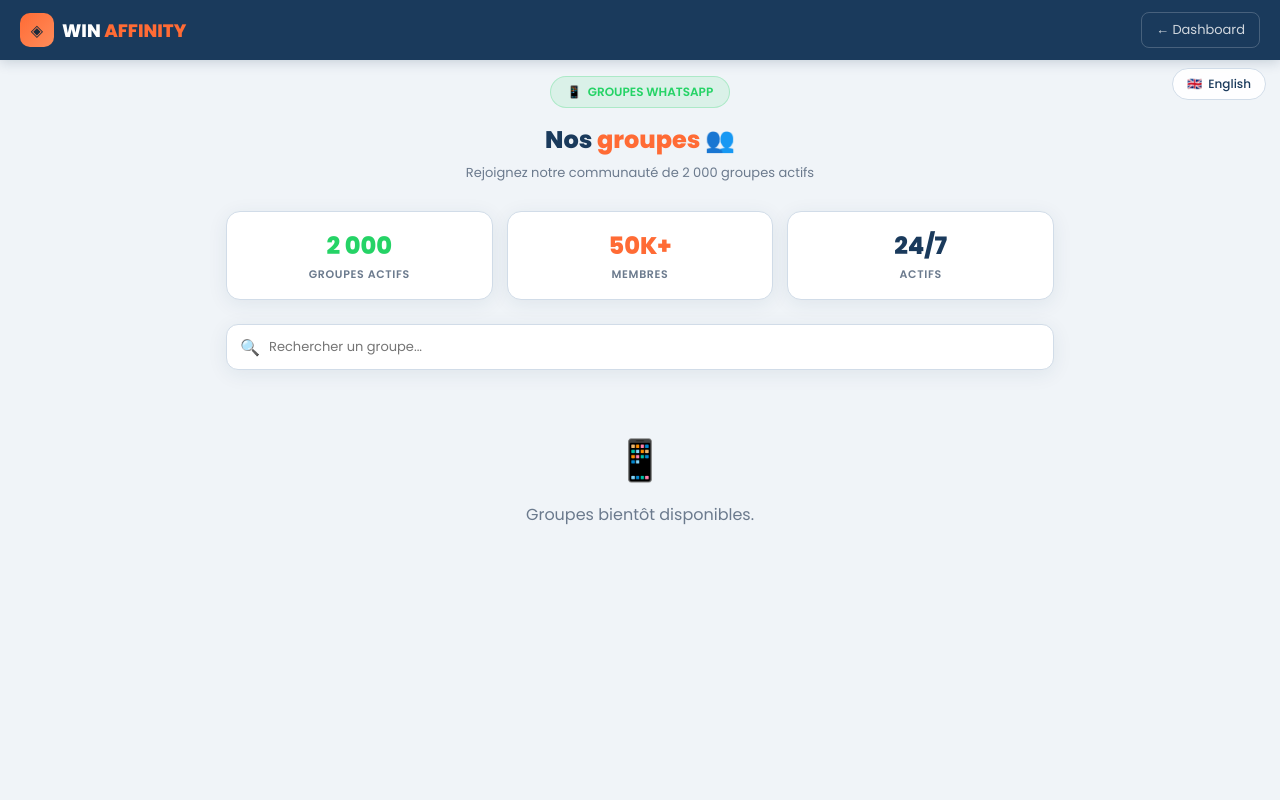
After one commit to abdoula14cherif/winaffinity, a Python web app: template app/templates/groupes.html in a window 1280 px wide. The commit adds this page. Run offline with Jinja, Linux system fonts and the light colour scheme; the template is opened without the code that fills it, so the values that code supplies are empty.

Commit message:
Formations et groupes ajoutés

```diff
--- a/app/main.py
+++ b/app/main.py
@@ -8,7 +8,7 @@ from slowapi import Limiter, _rate_limit_exceeded_handler
 from slowapi.errors import RateLimitExceeded
 from slowapi.util import get_remote_address
 from app.config import get_settings
-from app.routes import auth, payment, dashboard, withdrawal, gains, pages, admin, notifications, wheel, network
+from app.routes import auth, payment, dashboard, withdrawal, gains, pages, admin, notifications, wheel, network, learning
 
 settings = get_settings()
 logging.basicConfig(level=logging.INFO)
--- a/app/templates/dashboard.html
+++ b/app/templates/dashboard.html
@@ -152,6 +152,8 @@ tbody td{padding:11px 16px;font-size:13px;color:var(--txd);border-bottom:1px sol
     <a href="/gains" class="nav-item"><span class="nav-ico">💰</span><span data-fr="Mes gains" data-en="My Earnings">Mes gains</span></a>
     <a href="/wheel" class="nav-item"><span class="nav-ico">🎡</span><span data-fr="Roue chance" data-en="Lucky Wheel">Roue chance</span></a>
     <a href="/withdrawal" class="nav-item"><span class="nav-ico">💸</span><span data-fr="Retrait" data-en="Withdrawal">Retrait</span></a>
+    <a href="/formations" class="nav-item"><span class="nav-ico">🎓</span><span data-fr="Formations" data-en="Courses">Formations</span></a>
+    <a href="/groupes" class="nav-item"><span class="nav-ico">👥</span><span data-fr="Groupes" data-en="Groups">Groupes</span></a>
     <div class="nav-section-lbl" data-fr="SUPPORT" data-en="SUPPORT">SUPPORT</div>
     <a href="/profile" class="nav-item"><span class="nav-ico">👤</span><span data-fr="Mon profil" data-en="My Profile">Mon profil</span></a>
     <a href="/faq" class="nav-item"><span class="nav-ico">❓</span><span data-fr="FAQ" data-en="FAQ">FAQ</span></a>
--- /dev/null
+++ b/app/templates/groupes.html
@@ -0,0 +1,116 @@
+<!DOCTYPE html>
+<html lang="fr">
+<head>
+<meta charset="UTF-8"/>
+<meta name="viewport" content="width=device-width, initial-scale=1.0"/>
+<title>WIN AFFINITY — Groupes</title>
+<link href="https://fonts.googleapis.com/css2?family=Poppins:wght@400;500;600;700;800&display=swap" rel="stylesheet"/>
+<style>
+*,*::before,*::after{box-sizing:border-box;margin:0;padding:0}
+:root{--or:#FF6B35;--orl:#FF8C5A;--ord:rgba(255,107,53,.1);--bl:#1A3A5C;--bg:#F0F4F8;--wh:#FFFFFF;--tx:#1A2B3C;--txd:#6B7A8D;--bd:#D1DCE8;--ok:#00B894;--t:.3s;--sh:0 4px 20px rgba(26,58,92,.08)}
+html,body{min-height:100%;font-family:"Poppins",sans-serif;background:var(--bg);color:var(--tx)}
+.header{position:fixed;top:0;left:0;right:0;z-index:20;height:60px;display:flex;align-items:center;justify-content:space-between;padding:0 20px;background:var(--bl);box-shadow:0 2px 12px rgba(26,58,92,.2)}
+.brand-row{display:flex;align-items:center;gap:8px}
+.bico{width:34px;height:34px;border-radius:10px;background:linear-gradient(135deg,#FF6B35,#FF8C5A);display:flex;align-items:center;justify-content:center;font-size:16px}
+.bname{font-size:18px;font-weight:800;color:#fff}.bname span{color:#FF6B35}
+.back-btn{color:rgba(255,255,255,.8);text-decoration:none;font-size:13px;padding:7px 14px;border:1px solid rgba(255,255,255,.2);border-radius:8px}
+.page{min-height:100vh;padding:76px 16px 50px;max-width:860px;margin:0 auto}
+.hero{text-align:center;margin-bottom:28px}
+.hero-badge{display:inline-flex;align-items:center;gap:6px;background:rgba(37,211,102,.1);border:1.5px solid rgba(37,211,102,.25);border-radius:30px;padding:6px 16px;font-size:12px;font-weight:600;color:#25d366;margin-bottom:14px}
+.hero h1{font-size:24px;font-weight:800;color:var(--bl);margin-bottom:6px}
+.hero h1 span{color:var(--or)}
+.hero p{font-size:13px;color:var(--txd)}
+.stats-row{display:grid;grid-template-columns:repeat(3,1fr);gap:14px;margin-bottom:24px}
+.stat{background:var(--wh);border-radius:14px;padding:16px;text-align:center;box-shadow:var(--sh);border:1.5px solid var(--bd)}
+.sn{font-size:24px;font-weight:800;color:var(--bl)}
+.sn.gr{color:#25d366}.sn.or{color:var(--or)}
+.sl{font-size:11px;color:var(--txd);margin-top:3px;text-transform:uppercase;letter-spacing:.06em;font-weight:600}
+.search-wrap{position:relative;margin-bottom:20px}
+.search-wrap input{width:100%;background:var(--wh);border:1.5px solid var(--bd);border-radius:12px;padding:12px 12px 12px 42px;font-family:"Poppins",sans-serif;font-size:13px;color:var(--tx);outline:none;box-shadow:var(--sh)}
+.search-wrap input:focus{border-color:var(--or)}
+.search-ico{position:absolute;left:14px;top:50%;transform:translateY(-50%);font-size:16px}
+.grid{display:grid;grid-template-columns:repeat(2,1fr);gap:16px}
+.card{background:var(--wh);border-radius:14px;padding:20px;box-shadow:var(--sh);border:1.5px solid var(--bd);transition:all var(--t)}
+.card:hover{border-color:rgba(37,211,102,.3);transform:translateY(-2px)}
+.card-top{display:flex;align-items:center;gap:12px;margin-bottom:12px}
+.card-ico{width:46px;height:46px;border-radius:12px;background:rgba(37,211,102,.12);border:1.5px solid rgba(37,211,102,.2);display:flex;align-items:center;justify-content:center;font-size:22px;flex-shrink:0}
+.card-title{font-size:14.5px;font-weight:700;color:var(--bl);margin-bottom:2px}
+.card-cat{font-size:11px;color:var(--txd);font-weight:500}
+.card-desc{font-size:12.5px;color:var(--txd);line-height:1.5;margin-bottom:14px}
+.card-footer{display:flex;align-items:center;justify-content:space-between}
+.members-tag{display:flex;align-items:center;gap:5px;font-size:12px;color:var(--txd)}
+.btn-join{display:flex;align-items:center;gap:6px;padding:8px 16px;background:linear-gradient(135deg,#25d366,#20c05a);color:#fff;border:none;border-radius:9px;font-size:12.5px;font-weight:700;cursor:pointer;text-decoration:none;transition:all var(--t);font-family:"Poppins",sans-serif}
+.btn-join:hover{transform:translateY(-1px);box-shadow:0 4px 14px rgba(37,211,102,.4)}
+.empty{grid-column:1/-1;text-align:center;padding:40px;color:var(--txd)}
+.lb{position:fixed;top:68px;right:14px;z-index:50;background:rgba(255,255,255,.9);border:1.5px solid var(--bd);border-radius:30px;padding:6px 14px;display:flex;align-items:center;gap:6px;cursor:pointer;font-family:"Poppins",sans-serif;font-size:12px;font-weight:500;color:var(--bl)}
+@media(max-width:600px){.grid{grid-template-columns:1fr}.stats-row{grid-template-columns:1fr 1fr}}
+</style>
+</head>
+<body>
+<button class="lb" onclick="tl()"><span id="lf">🇬🇧</span><span id="ll">English</span></button>
+<header class="header">
+  <div class="brand-row"><div class="bico">◈</div><div class="bname">WIN <span>AFFINITY</span></div></div>
+  <a href="/dashboard" class="back-btn">← Dashboard</a>
+</header>
+<div class="page">
+  <div class="hero">
+    <div class="hero-badge">📱 <span data-fr="GROUPES WHATSAPP" data-en="WHATSAPP GROUPS">GROUPES WHATSAPP</span></div>
+    <h1>Nos <span>groupes</span> 👥</h1>
+    <p data-fr="Rejoignez notre communauté de 2 000 groupes actifs" data-en="Join our community of 2,000 active groups">Rejoignez notre communauté de 2 000 groupes actifs</p>
+  </div>
+  <div class="stats-row">
+    <div class="stat"><div class="sn gr">2 000</div><div class="sl" data-fr="Groupes actifs" data-en="Active groups">Groupes actifs</div></div>
+    <div class="stat"><div class="sn or">50K+</div><div class="sl" data-fr="Membres" data-en="Members">Membres</div></div>
+    <div class="stat"><div class="sn">24/7</div><div class="sl" data-fr="Actifs" data-en="Active">Actifs</div></div>
+  </div>
+  <div class="search-wrap">
+    <span class="search-ico">🔍</span>
+    <input type="text" id="searchInput" placeholder="Rechercher un groupe..." oninput="filterGroups()"/>
+  </div>
+  <div class="grid" id="groupsGrid">
+    {% for g in groups %}
+    <div class="card" data-name="{{ g.name.lower() }}" data-cat="{{ (g.category or '').lower() }}">
+      <div class="card-top">
+        <div class="card-ico">📱</div>
+        <div>
+          <div class="card-title">{{ g.name }}</div>
+          <div class="card-cat">{{ g.category or "Général" }}</div>
+        </div>
+      </div>
+      <div class="card-desc">{{ g.description or "Groupe de discussion et opportunités" }}</div>
+      <div class="card-footer">
+        <div class="members-tag">👥 {{ g.members or "500+" }} <span data-fr="membres" data-en="members">membres</span></div>
+        {% if g.link %}
+        <a href="{{ g.link }}" target="_blank" class="btn-join">📱 <span data-fr="Rejoindre" data-en="Join">Rejoindre</span></a>
+        {% else %}
+        <button class="btn-join" onclick="showToast()">📱 <span data-fr="Rejoindre" data-en="Join">Rejoindre</span></button>
+        {% endif %}
+      </div>
+    </div>
+    {% endfor %}
+    {% if not groups %}
+    <div class="empty">
+      <div style="font-size:40px;margin-bottom:12px">📱</div>
+      <div data-fr="Groupes bientôt disponibles." data-en="Groups coming soon.">Groupes bientôt disponibles.</div>
+    </div>
+    {% endif %}
+  </div>
+</div>
+<div id="toast" style="position:fixed;bottom:24px;left:50%;transform:translateX(-50%) translateY(60px);background:#25d366;color:#fff;border-radius:10px;padding:12px 22px;font-size:13.5px;transition:transform .4s,opacity .4s;opacity:0;z-index:999">✓ Lien copié !</div>
+<script>
+function filterGroups(){
+  const q=document.getElementById("searchInput").value.toLowerCase();
+  document.querySelectorAll(".card[data-name]").forEach(c=>{
+    c.style.display=(c.dataset.name.includes(q)||c.dataset.cat.includes(q))?"":"none";
+  });
+}
+function showToast(){
+  const t=document.getElementById("toast");
+  t.textContent="📱 Groupe bientôt disponible !";
+  t.style.cssText="position:fixed;bottom:24px;left:50%;transform:translateX(-50%) translateY(0);background:#25d366;color:#fff;border-radius:10px;padding:12px 22px;font-size:13.5px;opacity:1;z-index:999";
+  setTimeout(()=>t.style.opacity="0",3000);
+}
+let lg="fr";
+function tl(){lg=lg==="fr"?"en":"fr";const e=lg==="en";document.getElementById("lf").textContent=e?"🇫🇷":"🇬🇧";document.getElementById("ll").textContent=e?"Français":"English";document.querySelectorAll("[data-fr]").forEach(el=>el.textContent=e?el.dataset.en:el.dataset.fr);}
+</script>
+</body></html>
```
Also changed, not shown: app/routes/learning.py (added, +45 -0 lines), app/templates/formations.html (added, +96 -0 lines).
